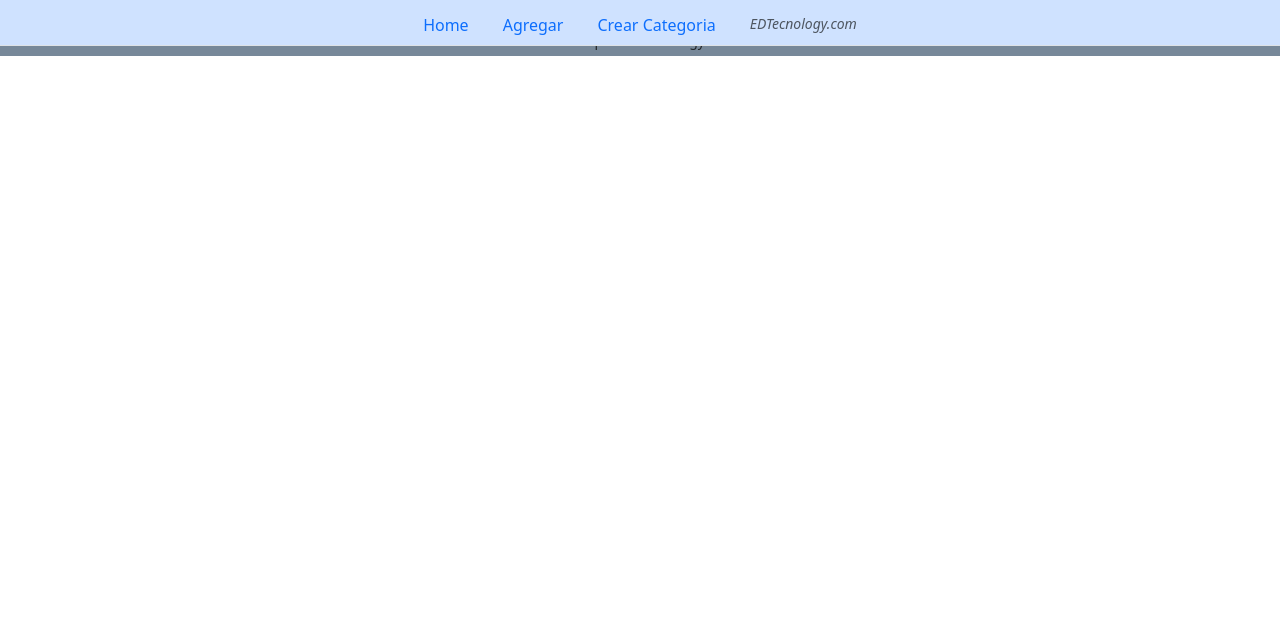
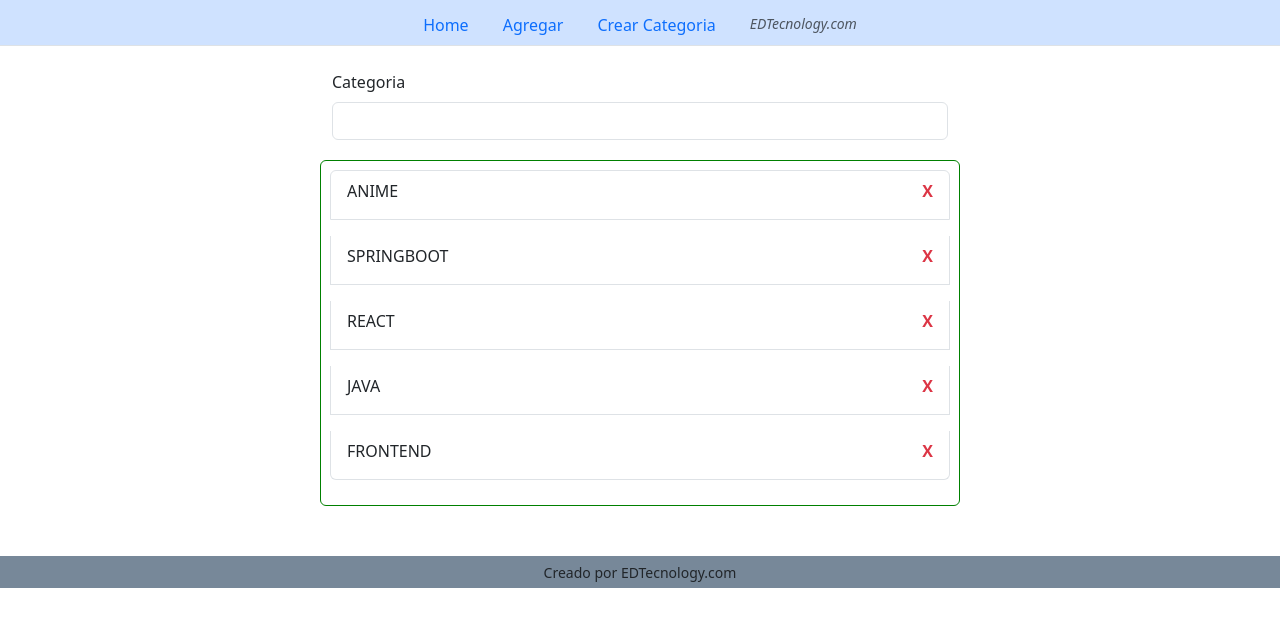
Before and after one commit to edG5LATAN/reproductorVideoOnlineV1.0.0, a React (Vite) app: page /categoria in a window 1280 px wide. Shown: the top 626 px of the page. Built offline with nearby package versions, Linux system fonts and the light colour scheme.

Commit message:
actualizacion de categoria

```diff
--- a/src/components/categoria/Categoria.css
+++ b/src/components/categoria/Categoria.css
@@ -0,0 +1,22 @@
+.categoria_contenedor{
+  padding-top: 70px;
+  padding-bottom: 50px;
+  form{
+    width: 50%;
+  }
+  ul{
+    h4{
+      text-transform: uppercase;
+    }
+    width: 50%;
+    margin-top: 20px;
+    padding: 9px;
+    border: 1px solid green;
+    li{
+      span:hover{
+        cursor: pointer;
+        transform: scale(1.15);
+      }
+    }
+  }
+}
--- a/src/components/categoria/Categoria.jsx
+++ b/src/components/categoria/Categoria.jsx
@@ -1,11 +1,40 @@
-import React from 'react'
+import React from "react";
+import "./Categoria.css";
 
 function Categoria() {
+  let data = ["ANIME", "SPRINGBOOT", "REACT", "JAVA", "FRONTEND"];
+
   return (
-    <div>
-      categorau
+    <div className="categoria_contenedor">
+      <form className="container">
+        <div className="mb-3">
+          <label for="exampleInputCategoria" className="form-label">
+            Categoria
+          </label>
+          <input
+            type="text"
+            className="form-control"
+            id="exampleInputCategoria"
+          />
+        </div>
+      </form>
+
+      <ul className="list-group container">
+        {data.map((res, index) => {
+          return (
+            <li
+            key={index}
+            className="mb-3 pb-3 list-group-item text-uppercase d-flex justify-content-between">
+              {res}
+              <span className="text-danger fw-bold icon-link-hover pointer:hover">
+                X
+              </span>
+            </li>
+          );
+        })}
+      </ul>
     </div>
-  )
+  );
 }
 
-export default Categoria
+export default Categoria;
```
